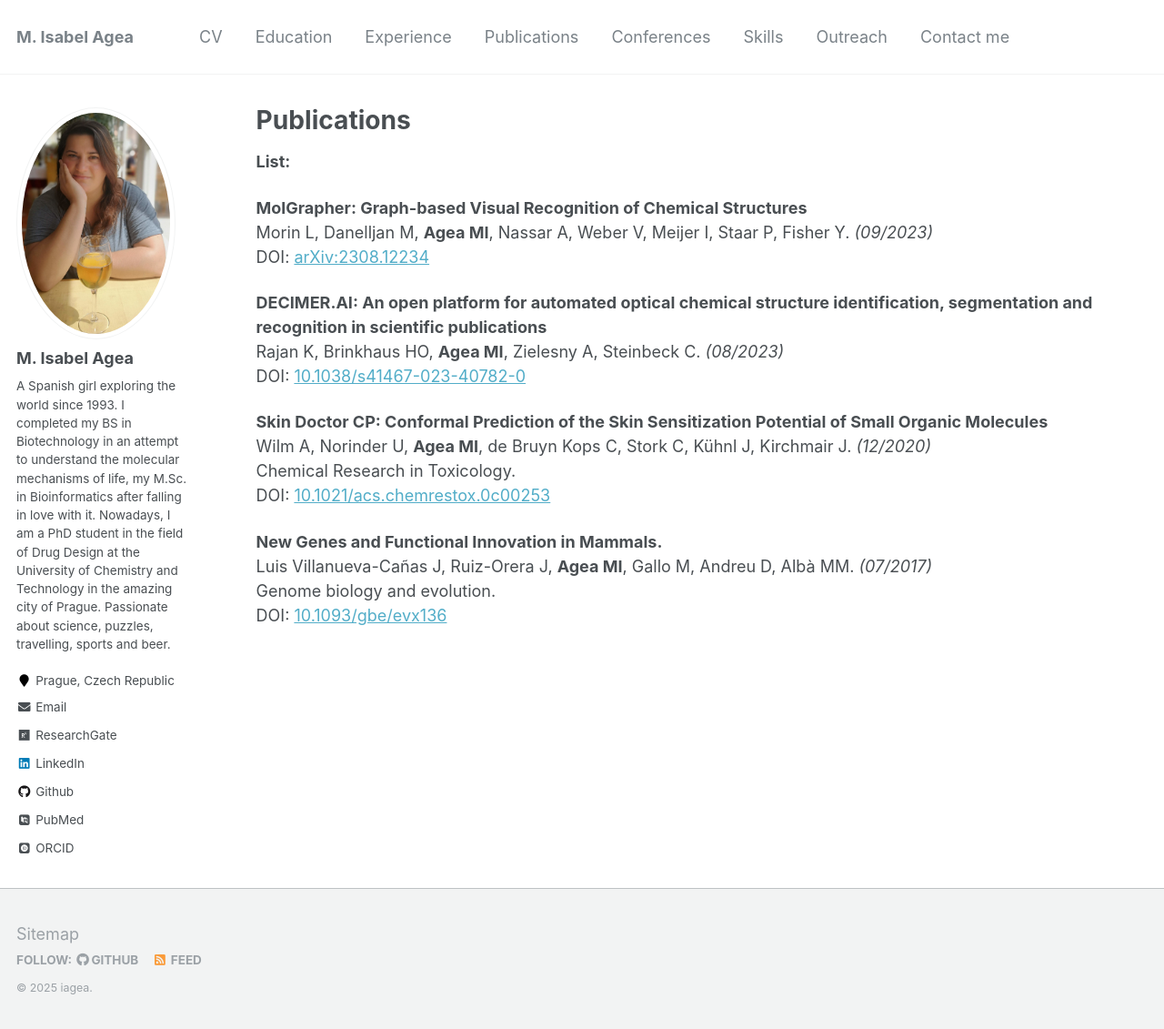
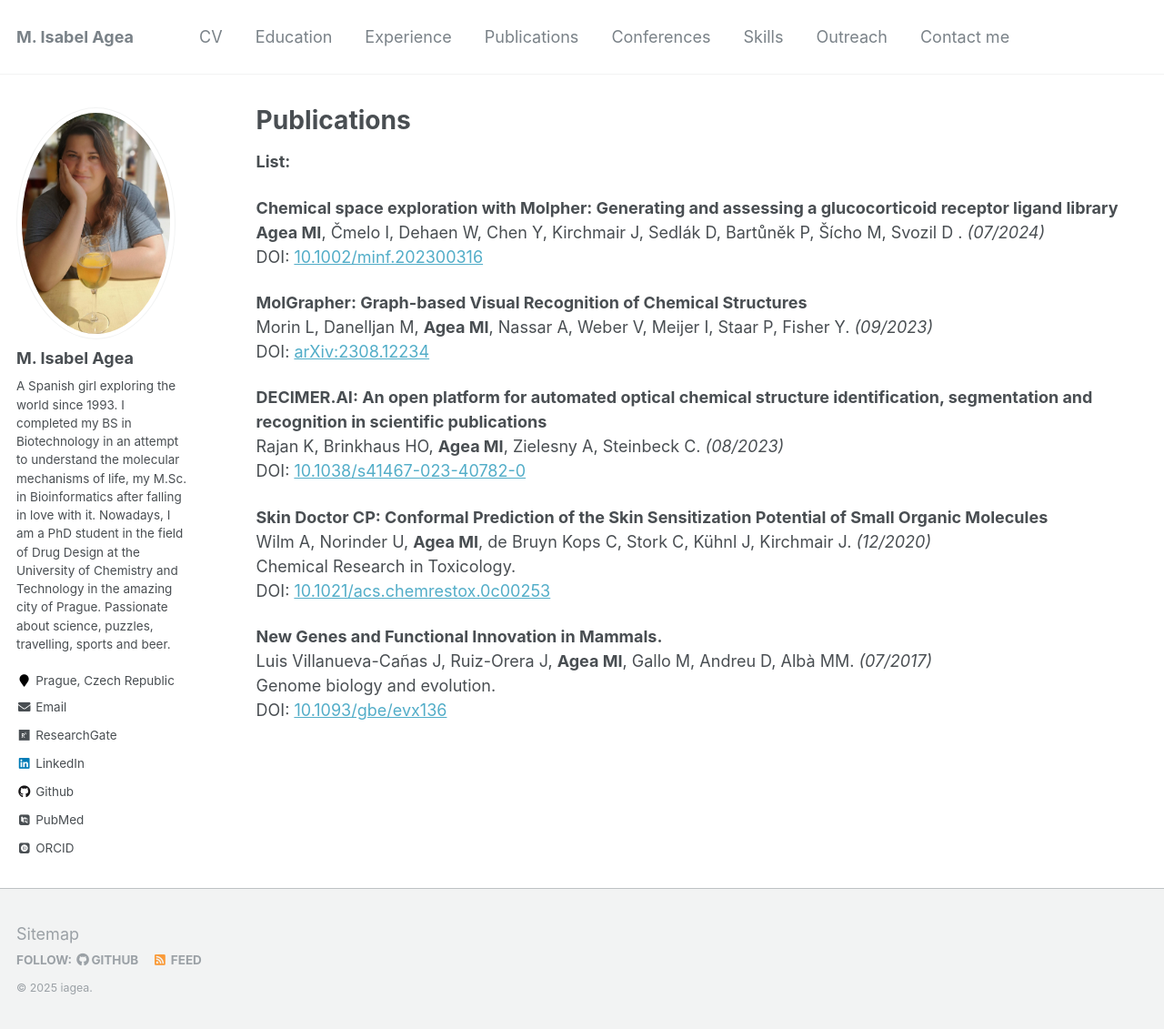
Before and after one commit to Iagea/iagea.github.io, a Jekyll site: the page built from _pages/publications.md, in a window 1280 px wide and 1131 px high. Shown: the whole window at 91% size. Built offline with Jekyll 4.4.1, drawn with Linux system fonts in a browser that asks for light colours; some web fonts are replaced.

Commit message:
Update publications.md

```diff
--- a/_pages/publications.md
+++ b/_pages/publications.md
@@ -13,6 +13,9 @@ author_profile: true
 
 **List:**
 
+**Chemical space exploration with Molpher: Generating and assessing a glucocorticoid receptor ligand library** <br> **Agea MI**, Čmelo I, Dehaen W, Chen Y, Kirchmair J, Sedlák D, Bartůněk P, Šícho M, Svozil D . _(07/2024)_ <br>
+DOI: [10.1002/minf.202300316](https://doi.org/10.1002/minf.202300316) <br>
+
 **MolGrapher: Graph-based Visual Recognition of Chemical Structures** <br> Morin L, Danelljan M, **Agea MI**, Nassar A, Weber V, Meijer I, Staar P, Fisher Y. _(09/2023)_ <br>
 DOI: [arXiv:2308.12234](https://arxiv.org/abs/2308.12234) <br>
 
```
